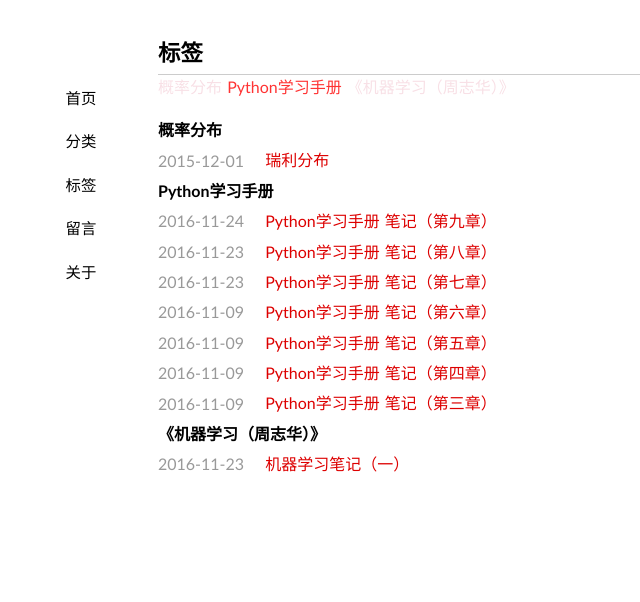
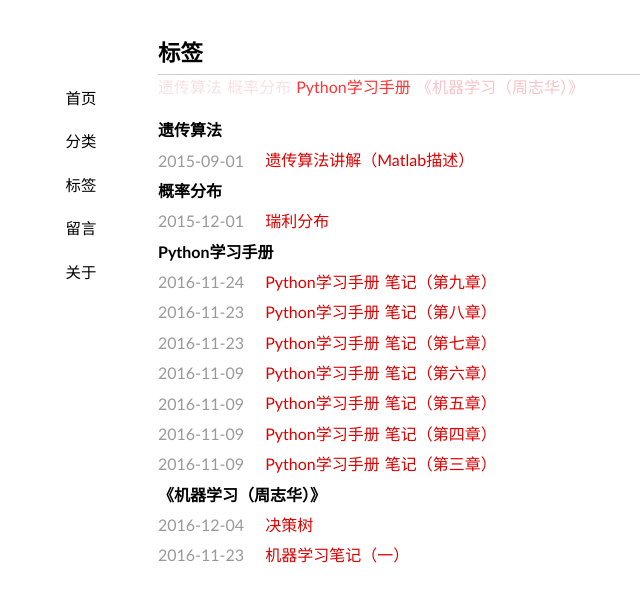
Before and after one commit to lihuiyan123/chaideblog.github.io, a Jekyll site: the page built from tags/index.md, in a window 1280 px wide. Shown: the top 602 px of the page, without its empty margins (32-672 px from the left). Built offline with Jekyll 4.4.1, drawn with Linux system fonts in a browser that asks for light colours; some web fonts are replaced; some of the changed lines change nothing that is shown.

Commit message:
2016/12/4

```diff
--- a/_layouts/default.html
+++ b/_layouts/default.html
@@ -1,6 +1,9 @@
 <!DOCTYPE html>
 <html xmlns="http://www.w3.org/1999/xhtml" xml:lang="zh-CN" lang="zh-CN">
 	<head>
+		<script type="text/javascript" async
+  src="https://cdn.mathjax.org/mathjax/latest/MathJax.js?config=TeX-MML-AM_CHTML">
+</script>
 		<meta http-equiv="content-type" content="text/html; charset=utf-8" />
 		<meta name="author" content="{{ site.author }}" />
 		<title>
@@ -38,7 +41,6 @@
         </nav>
 
         <article class="content">
-		<script type="text/javascript" src="http://cdn.mathjax.org/mathjax/latest/MathJax.js?config=default"></script>
 			{{ content }}
         </article>
 		</div>
--- /dev/null
+++ b/_posts/2015-9-1-Genetic-Algorithm.md
@@ -0,0 +1,183 @@
+---
+layout: post
+title:  遗传算法讲解（Matlab描述）
+categories: Algorithm
+tags: 遗传算法
+excerpt: 遗传算法（Genetic Algorithm）是模拟达尔文生物进化论的自然选择和遗传学机理的生物进化过程的计算模型。
+---
+
+## 综述
+
+遗传算法（Genetic Algorithm）是模拟达尔文生物进化论的自然选择和遗传学机理的生物进化过程的计算模型，是一种通过模拟自然进化过程搜索最优解的方法。遗传算法可以解决多种优化问题，如：TSP问题、生产调度问题、轨道优化问题等，在现代优化算法中占据了重要的地位，本文简要地介绍了遗传算法。
+
+在此之前我们通过一个小故事来通俗地讲解遗传算法：
+
+从前有一群快乐的袋鼠（初代），生活在某某不知名的山上，有的袋鼠喜欢生活在高处，有的袋鼠喜欢生活在山脚，如图：
+
+![Genetic_Algorithm_1]({{ site.url }}/image/Genetic_Algorithm/1.jpg)
+
+可是天有不测风云，袋鼠有祸兮旦福。随着全球气候变暖，生活在山脚的袋鼠被热死了（所以说保护环境、减少排放很重要）。但是，生活在山麓和山顶的袋鼠生存了下来，他（她）们互相啪啪啪，生下了下一代（第二代）。
+
+![Genetic_Algorithm_2]({{ site.url }}/image/Genetic_Algorithm/2.jpg)
+
+第二代袋鼠继承了父母的好奇心和勇气，有部分袋鼠继续向山顶跑，当然也有一小部分去探索山脚的世界去了。但是，可恶的人类不知道节制，温室效应继续增强，山麓的袋鼠也相继死去，当然，山脚的袋鼠也死了。
+
+值得开心的是，接近山顶的袋鼠还活着诶！！！这群勇敢的袋鼠快乐地生活、繁衍、生活……繁衍，气候也不停地变热。就这样过了很久很久，终于有一只袋鼠跑到了山顶！！！到了山顶！！！到了山顶！！！（重要的事情说三遍）跑到山顶的他也得到了一块巧克力作为奖励，然后，故事快乐的结束了。
+
+![Genetic_Algorithm_3]({{ site.url }}/image/Genetic_Algorithm/3.jpg)
+
+故事虽然结束了，但是，我们学习遗传算法的脚步不能停歇。回顾整个故事，每只袋鼠就是个体，最开始袋鼠是随机地分布在整座山上的。但随之气候变暖，有的袋鼠死去（选择）。同时，活下来的袋鼠繁衍，产生新的一代袋鼠，他们大部分生活在更高处，小部分去低处生活（交叉、变异）。同时，气候又变暖了，活在山麓的袋鼠也死了，只有生活在更高处的袋鼠活了下来。就这样周而复始地过了很久（迭代），终于有一只袋鼠到了山顶，吃到了巧克力，故事结束（跳出迭代）。
+
+所以，遗传算法有几个部分：
+
+## 例题：
+
+寻找函数f(x)=x＊sin(3＊pi＊x)的最大值，搜索范围［－1，2］
+
+### 初始化种群
+
+随机产生一定数量的个体，组成一个种群。代码如下：
+{% highlight matlab %}
+function pop = IntPop(numPop)
+    pop = [];%初始化种群矩阵
+    for n=1:numPop
+        pop(:,n) = 3*rand-1;%个体范围［－1，2］
+        %产生初始种群
+    end
+{% endhighlight %}
+
+![Genetic_Algorithm_4]({{ site.url }}/image/Genetic_Algorithm/4.jpg)
+
+### 计算适应度
+
+计算适应度需要个人找到合适的目标函数，适应度函数的优化目标是适应度越大越好。所以，如果你的目标是min，请使用它的倒数，即max＝1/min。本题中，在已知最大值的条件下，使用个体与目标的欧式距离的倒数作为适应度函数。当然，也可以将函数本身作为适应度函数。
+
+{% highlight matlab %}
+function fitness = Fitness(pop)
+    for n = 1:size(pop,2)
+    fitness(n) = 1/abs(Fx(pop(n))-1.836394128656826);
+    end
+{% endhighlight %}
+
+### 选择
+
+选择是为了将适应度小的个体淘汰的，模拟了自然环境中的优胜劣汰。选择的算法一般选择轮盘赌算法。轮盘赌算法是指，所有个体的适应度组成圆盘，适应度越大的扇形面积越大。
+
+![Genetic_Algorithm_5]({{ site.url }}/image/Genetic_Algorithm/5.jpg)
+
+程序如下：
+{% highlight matlab %}
+function parentsPop = Select(matrixFitness,pop,SELECTRATE)
+    sumFitness = sum(matrixFitness);%计算所有个体的适应度之和
+    accP = [];%积累概率
+    for n=1:size(pop,2)
+        accP(n) = sum(matrixFitness(1:n))./sumFitness;
+        %计算从1到n的积累概率
+        end
+        %轮盘赌选择法
+    for n=1:round(SELECTRATE*size(pop,2))
+        matrix = find(accP>rand);%找到比随机数小的积累概率位置
+        if isempty(matrix)
+            continue
+        end
+    parentsPop(:,n) = pop(:,matrix(1));
+    %将首个比随机数小的积累概率小的位置的个体遗传下去
+    end
+{% endhighlight %}
+### 编码
+
+编码是为了产生一个2进制染色体，方便进行交叉和变异。当然，编码规则具体问题需要具体规定。
+{% highlight matlab %}
+function binPop = Codeing(pop)
+    codeLength = 22;%编码长度
+    pop = round((pop+1)*10^6);%[-1,2]浮点数
+
+    for n=1:size(pop,2)
+        for k=1:size(pop,1)
+            dec2binPop{k,n} = dec2bin(pop(k,n));
+            lengthPop = length(dec2binPop{k,n});
+
+            for s=1:codeLength-lengthPop
+                dec2binPop{k,n} = ['0' dec2binPop{k,n}];
+        end
+    end
+    binPop{n} = dec2binPop{k,n};
+    end
+{% endhighlight %}
+
+### 解码
+有编码，当然也要解码。
+{% highlight matlab %}
+function pop = Incodeing(binPop)
+    popNum = 1;%染色体包含的参数数量
+
+    for n=1:size(binPop,2)
+        Matrix = binPop{1,n};
+
+        for num=1:popNum
+            pop(num,n) = bin2dec(Matrix);
+        end
+    end
+    pop = pop./10^6-1;
+{% endhighlight %}
+### 交叉
+交叉互换是生物遗传变异的主要形式，正是因为交叉互换，带给了我们一些和父母都不相同的生理特征。
+
+![Genetic_Algorithm_6]({{ site.url }}/image/Genetic_Algorithm/6.jpg)
+
+同样，交叉算子是遗传算法中非常重要的一部分。机器从种群中随机选择一对“父母亲”，随机产生交叉位置，交换染色体的剩下部分。如图
+
+![Genetic_Algorithm_7]({{ site.url }}/image/Genetic_Algorithm/7.jpg)
+
+发生交叉之后的染色体：
+
+![Genetic_Algorithm_8]({{ site.url }}/image/Genetic_Algorithm/8.jpg)
+
+可以看到，一次交叉就可以产生两个新个体。当时，考虑种群的多样性，我们可以只取一条个体。
+程序如下：
+{% highlight matlab %}
+function kidsPop = Crossover(parentsPop,NUMPOP,CROSSOVERRATE)
+    kidsPop = {[]};n = 1;
+    while size(kidsPop,2)<NUMPOP-size(parentsPop,2)
+        %选择出交叉的父代和母代
+        father = parentsPop{1,ceil((size(parentsPop,2)-1)*rand)+1};
+        mother = parentsPop{1,ceil((size(parentsPop,2)-1)*rand)+1};
+        %随机产生交叉位置
+        crossLocation = ceil((length(father)-1)*rand)+1;
+        %如果随即数比交叉率低，就杂交
+        if rand<CROSSOVERRATE
+            father(1,crossLocation:end) = mother(1,crossLocation:end);
+            kidsPop{n} = father;
+            n = n+1;
+        end
+    end
+{% endhighlight %}
+
+### 变异
+在遗传变异过程中，另一个重要的过程就是变异。
+
+![Genetic_Algorithm_9]({{ site.url }}/image/Genetic_Algorithm/9.jpg)
+
+我们通过随机某位取反，完成变异操作。
+程序如下：
+{% highlight matlab %}
+function kidsPop = Variation(kidsPop,VARIATIONRATE)
+    for n=1:size(kidsPop,2)
+        if rand<VARIATIONRATE
+            temp = kidsPop{n};
+            %找到变异位置
+            location = ceil(length(temp)*rand);
+            temp = [temp(1:location-1) num2str(~temp(location))...
+                temp(location+1:end)];
+           kidsPop{n} = temp;
+        end
+    end
+{% endhighlight %}
+
+
+最后的优化结果：
+
+|----------------------------------------------------------------------|-|
+|![Genetic_Algorithm_10]({{ site.url }}/image/Genetic_Algorithm/10.jpg)|![Genetic_Algorithm_11]({{ site.url }}/image/Genetic_Algorithm/11.jpg)|
+
+下载完整程序： [遗传算法源码]({{ site.url }}/download/Genetic_Algorithm.zip)
--- /dev/null
+++ b/_posts/2016-12-4-Decision-Tree.md
@@ -0,0 +1,160 @@
+---
+layout: post
+title:  决策树
+categories: 机器学习
+tags: 《机器学习（周志华）》
+excerpt: 决策树是基于树结构来进行决策的，是一种常见的机器学习方法。
+---
+
+## 决策树
+### 4.1 基本流程
+顾名思义，决策树是基于树结构来进行决策的，是一种常见的机器学习方法。
+
+一般的，一棵决策树包含一个根结点、若干个内部结点和若干个叶结点；叶结点对于**决策**结果，其他每个结点对应于一个**属性**测试；每个结点包含的样本集合根据属性测试的结果被划分到子结点中；根结点包含样本全集。从根结点到每个叶结点的**路径**对应了一个**判定测试序列**。
+
+决策树学习的目的是产生一棵泛化能力强的决策树，基本流程遵循简单且直观的“分而治之”策略。
+
+决策树学习基本算法：
+
+输入：训练集<img src="http://latex.codecogs.com/png.latex?D=\{(x_{1},y_{1}),(x_{2},y_{2}),...,(x_{m},y_{m})\}" >；属性集：<img src="http://latex.codecogs.com/png.latex?A=\{a_{1},a_{2},...,a_{d}\}" >。
+
+过程：函数TreeGenerate(D, A)
+1. 生成结点node；
+2. if D中样本全属于同一类别C then
+3. &emsp;将node标记为C类叶结点；return
+4. end if
+5. if A=∅ OR D中样本在A上取值相同 then
+6. &emsp;将node标记为叶结点，其类别标记为D中样本数最多的类；return
+7. end if
+8. 从A中选择最优划分属性<img src="http://latex.codecogs.com/png.latex?a_{*}" >
+9. for <img src="http://latex.codecogs.com/png.latex?a_{*}" >的每一个值<img src="http://latex.codecogs.com/png.latex?a^{v}_{*}" >do
+10. &emsp;为node生成一个分支；令<img src="http://latex.codecogs.com/png.latex?D_{v}" >表示D中在<img src="http://latex.codecogs.com/png.latex?a_{*}" >上取值为<img src="http://latex.codecogs.com/png.latex?a^{v}_{*}" >的样本子集；
+11. &emsp;if <img src="http://latex.codecogs.com/png.latex?D_{v}" >为空 then
+12. &emsp;&emsp;将分支结点标记为叶结点，其类别标记为D中样本最多的类；return
+13. &emsp;else
+14. &emsp;&emsp;以<img src="http://latex.codecogs.com/png.latex?TreeGenerate(D_{v}, A - \{a_{*}\}" >为分支结点
+15. &emsp;end if
+16. end for
+
+输出：以node为根结点的一颗决策树
+
+* 笔记：类别C指的是<img src="http://latex.codecogs.com/png.latex?y_{i}" >
+
+显然，有三种情况会导致递归返回：
+1. 当前结点包含的样本全属于同一类别，无需划分；
+2. 当前属性集为空，或所有样本在所有属性上取值相同，无法划分；
+3. 当前结点包含的样本集合为空，不能划分。
+
+第2种情况，我们将当前结点标记为叶结点，并将其类别设定为该结点所含样本最多的类别；第3种情况，同样将当前结点标记为叶结点，但将其类别设定为其父结点所含样本最多的类别。
+
+### 4.2 划分选择
+
+决策树算法最关键的是第8行，即如何选择最优划分属性。我们一般希望决策树的分支结点所包含的样本属于同一类别，即结点的“纯度”越来越高。
+
+#### 4.2.1 信息增益
+
+**信息熵**是度量样本集合纯度最常用的一种指标。假设当前样本集合D中第k类样本所占的比例为<img src="http://latex.codecogs.com/png.latex?p_{k}(k=1,2,...,|y|)" >，则D的信息熵定义为
+
+<img src="http://latex.codecogs.com/png.latex?Ent(D)=-\sum_{k=1}^{|y|} p_{k}log_{2}p_{k}" >
+
+<img src="http://latex.codecogs.com/png.latex?Ent(D)" >的值越小，则D的**纯度**越高。
+
+假设离散属性a有V个可能的取值<img src="http://latex.codecogs.com/png.latex?\{a^{1},a^{2},...,a^{V}\}" >，若使用a对样本集合D进行划分，产生V个分支结点，其中第v个分支结点包含D中所有属性上取值为<img src="http://latex.codecogs.com/png.latex?a^{v}" >的样本，记为<img src="http://latex.codecogs.com/png.latex?D^{v}" >。给分支结点赋权重<img src="http://latex.codecogs.com/png.latex?\frac{|D^{v}|}{|D|}" >，可以计算出用属性a对样本集D进行划分所得的**信息增益**。
+
+<img src="http://latex.codecogs.com/png.latex?Gain(D,a)=Ent(D)-\sum^{V}_{v=1} \frac{|D^{v}|}{|D|} Ent(D^{v})" >
+
+一般，信息增益越大，意味着使用属性a来进行划分得到的**纯度提升**越大。因此，我们选择属性<img src="http://latex.codecogs.com/png.latex?a_{*}=\arg\ \max \limits_{a \in A} Gain(D,a)" >。著名的ID3算法就是通过信息增益来选择划分属性的。
+
+#### 4.2.2 增益率
+
+信息增益准则对可取值数目较多的属性有偏好，为减少这种偏好带来的不利影响，著名的C4.5决策树算法采用**增益率**来选择最优属性。增益率定义为
+
+<img src="http://latex.codecogs.com/png.latex?Gain\_ratio(D,a)=\frac{Gain(D,a)}{IV(a)}" >
+
+其中，<img src="http://latex.codecogs.com/png.latex?IV(a)=-\sum^{V}_{v=1} \frac{|D^{v}|}{|D|}log_{2}\frac{|D^{v}|}{|D|}" >称为属性a的**固有值**。属性a的可能取值越多，<img src="http://latex.codecogs.com/png.latex?IV(a)" >越大。
+
+**增益率对取值数目较小的属性有偏好。**
+
+#### 4.2.3 基尼系数
+
+CART决策树通过**基尼系数**来选择划分属性，数据Ｄ的基尼值为：
+
+<img src="http://latex.codecogs.com/png.latex?Gini(D)=\sum^{|y|}_{k=1} \sum_{k^{'} \neq k} p_{k}p_{k^{'}} = 1 - \sum^{|y|}_{k=1} p^{2}_{k}" >
+
+属性a的基尼指数定义为
+
+<img src="http://latex.codecogs.com/png.latex?Gini\_index(D,a)=\sum^{V}_{v=1} \frac{|D^{v}|}{|D|} Gini(D^{v})" >
+
+于是，我们在属性集合A中，选择<img src="http://latex.codecogs.com/png.latex?a_{*}=\arg\ \max \limits_{a \in A} Gini\_index(D,a)" >。
+
+### 4.3 剪枝处理
+
+剪枝是决策树学习算法对付**过拟合**的主要手段。决策树剪枝的基本策略有**预剪枝**和**后剪枝**。
+
+预剪枝是在决策树生成过程中，对每个结点在划分前进行估计，当前结点的划分不能带来决策树泛化性能提升，则停止划分斌将当前结点标记为叶结点。后剪枝是从训练集生成的一颗完整的决策书，自底向上对非叶结点进行考察，若该结点对应的子树替换为叶结点能带来决策树泛化能力的提高，则将该子树替换为叶结点。
+
+#### 4.3.1 预剪枝
+
+预剪枝的算法：
+
+输入：训练集<img src="http://latex.codecogs.com/png.latex?D=\{(x_{1},y_{1}),(x_{2},y_{2}),...,(x_{m},y_{m})\}" >；属性集：<img src="http://latex.codecogs.com/png.latex?A=\{a_{1},a_{2},...,a_{d}\}" >；验证集：<img src="http://latex.codecogs.com/png.latex?T=\{(x_{1},y_{1}),(x_{2},y_{2}),...,(x_{n},y_{n})\}" >。
+
+过程：函数pre_TreeCut(D,T,A)
+
+1. 根据信息增益或增益率，选择属性<img src="http://latex.codecogs.com/png.latex?a_{*}" >
+2. if 划分后验证集精度提升 then
+3. &emsp;可以划分；对该结点调用<img src="http://latex.codecogs.com/png.latex?pre\_TreeCut(D,T,A - \{ a_{*} \})">
+4. else
+5. &emsp;将该结点定义为叶结点；return
+6. end if
+
+
+预剪枝基于**贪心**本质禁止这些分支展开，给预剪枝决策树带来了**欠拟合**的风险。
+
+#### 4.3.2 后剪枝
+
+后剪枝先从训练集中生成一颗完整的决策树。然后，自底向上依次判断剪枝是否会提高验证集精度。若提高，则进行剪枝；若下降，则不剪枝；若不变，根据奥卡姆剃刀准则，剪枝。
+
+一般，后剪枝决策树的**欠拟合**风险很小，泛化性能优于预剪枝决策树；但是后剪枝的**训练时间**比预剪枝大得多。
+
+### 4.4 连续与缺失值
+
+#### 4.4.1 连续值处理
+
+对给定样本集D和连续属性a，假定a在D上出现了n个不同的取值，将这些取值从小到大排序，记为<img src="http://latex.codecogs.com/png.latex?\{a_{1},a_{2},...,a_{n}\}" >。基于划分点t可以将D分为子集<img src="http://latex.codecogs.com/png.latex?D_{t}^{-}" >和<img src="http://latex.codecogs.com/png.latex?D_{t}^{+}" >，其中<img src="http://latex.codecogs.com/png.latex?D_{t}^{-}" >包含属性a上不大于t的样本，<img src="http://latex.codecogs.com/png.latex?D_{t}^{+}" >包含属性a上大于t的样本。显然，对于相邻属性<img src="http://latex.codecogs.com/png.latex?a^{i}" >和<img src="http://latex.codecogs.com/png.latex?a^{i+1}" >来说，t在区间<img src="http://latex.codecogs.com/png.latex?[a^{i},a^{i+1}]" >取任意值所产生的划分结果相同。因此对连续属性a，考察包含n-1个元素的划分点集：
+
+<img src="http://latex.codecogs.com/png.latex?T_{a}=\{\frac{a^{i}+a^{i+1}}{2}|1 \leq i \leq n-1\}" >
+
+信息增益为：
+
+<img src="http://latex.codecogs.com/png.latex?Gain(D,a)=\max \limits_{t \in T_{a}}\ Gain(D,a,t)=\max \limits_{t \in T_{a}}\ Ent(D)-\sum_{\lambda \in \{ -,+ \}} \frac{|D^{v}|}{|D|} Ent(D^{\lambda}_{t})" >
+
+选择出最大的信息增益点后，找出对应的划分点。
+
+#### 4.4.2 缺失值处理
+
+利用有缺失属性值的训练样例来学习，需要解决两个问题：（1）如何在属性值缺失的情况下进行划分属性选择？（2）给定划分属性，若样本在该属性上的值缺失，如何对样本进行划分？
+
+给定训练集D和属性a，令<img src="http://latex.codecogs.com/png.latex?\tilde{D}" >表示D在属性a上没有缺失值的样本子集。对问题（1），我们可以根据<img src="http://latex.codecogs.com/png.latex?\tilde{D}" >来判断属性a的优劣。
+
+假定属性a有V个可取值<img src="http://latex.codecogs.com/png.latex?\{a^{1},a^{2},...,a^{V}\}" >，令<img src="http://latex.codecogs.com/png.latex?\tilde{D}^{v}" >表示<img src="http://latex.codecogs.com/png.latex?\tilde{D}" >中属性a上取值为<img src="http://latex.codecogs.com/png.latex?a^{v}" >的样本子集，<img src="http://latex.codecogs.com/png.latex?\tilde{D}_{k}" >表示<img src="http://latex.codecogs.com/png.latex?\tilde{D}" >中属于第k类<img src="http://latex.codecogs.com/png.latex?(k=1,2,...,|y|)" >的样本子集。假定我们为每个样本x赋予一个权重<img src="http://latex.codecogs.com/png.latex?\omega_{x}" >，并定义
+
+<img src="http://latex.codecogs.com/png.latex?\rho=\frac{\sum_{x \in \tilde{D}} \omega_{x}}{\sum_{x \in D} \omega_{x}}" >
+
+<img src="http://latex.codecogs.com/png.latex?\tilde{p}_{k}=\frac{\sum_{x \in \tilde{D}_{k}} \omega_{x}}{\sum_{x \in \tilde{D}} \omega_{x}}\ \ (1 \leq k \leq |y|)" >
+
+<img src="http://latex.codecogs.com/png.latex?\tilde{r}_{v}=\frac{\sum_{x \in \tilde{D}^{v}} \omega_{x}}{\sum_{x \in \tilde{D}} \omega_{x}}\ \ (1 \leq v \leq V)" >
+
+因为，<img src="http://latex.codecogs.com/png.latex?\sum_{k=1}^{|y|}\tilde{p}_{k}=1" >和<img src="http://latex.codecogs.com/png.latex?\sum_{v=1}^{V}\tilde{r}_{v}=1" >；可知：
+
+<img src="http://latex.codecogs.com/png.latex?Gain(D,a)=\rho \times Gain(\tilde{D},a)=\rho \times \bigg(Ent(\tilde{D})-\sum_{v=1}^{V} Ent(\tilde{D}^v)\bigg)" >
+
+<img src="http://latex.codecogs.com/png.latex?Ent(\tilde{D})=-\sum_{k=1}^{|y|} \tilde{p}_{k}log_{2}\tilde{p}_{k}" >
+
+对于问题（2），若样本x在划分属性a上的取值已知，则将x划入相应的子结点，且样本权重保持为<img src="http://latex.codecogs.com/png.latex?\omega_{x}" >。若样本x在划分属性a上的取值未知，则将x同时划入所有子结点，且样本权重与属性值<img src="http://latex.codecogs.com/png.latex?a^{v}" >对应的子结点中调整为<img src="http://latex.codecogs.com/png.latex?\tilde{r}_{v} \cdot \omega_{x}" >。
+
+### 4.5 多变量决策树
+
+决策树所形成的分类边界有一个明显的特点：轴平行，即它的分类边界有若干个与坐标轴平行的分段组成。在学习任务的真实分类边界复杂时，决策树会十分复杂，时间开销会很大。
+
+多变量决策树可以大大简化决策树模型。例如斜划分的多变量决策树中，非叶结点不再是针对有个属性，而是对属性的线性组合，形成一个形如<img src="http://latex.codecogs.com/png.latex?\sum_{i=1}^{d} \omega_{i}a_{i}=t" >的线性分类器。
```
Also changed, not shown: 16 other files.
